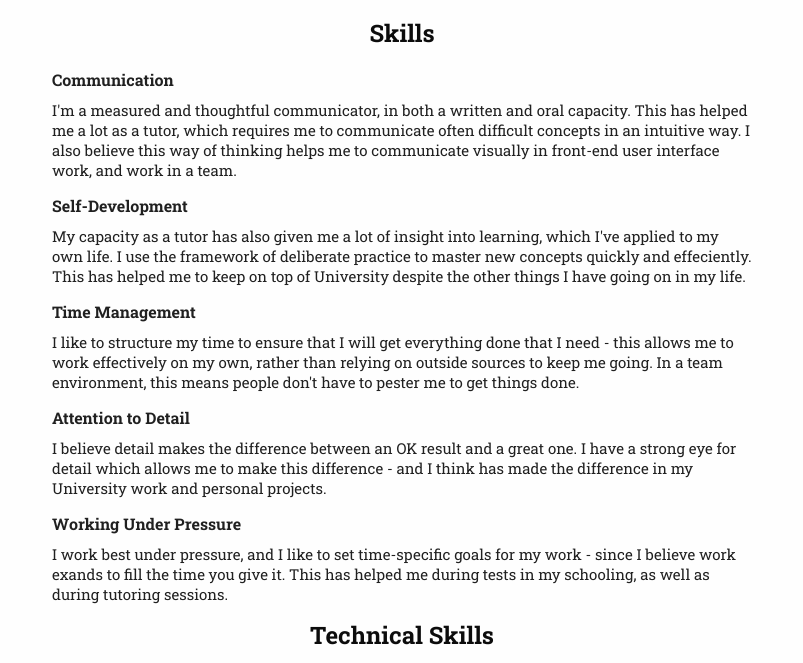
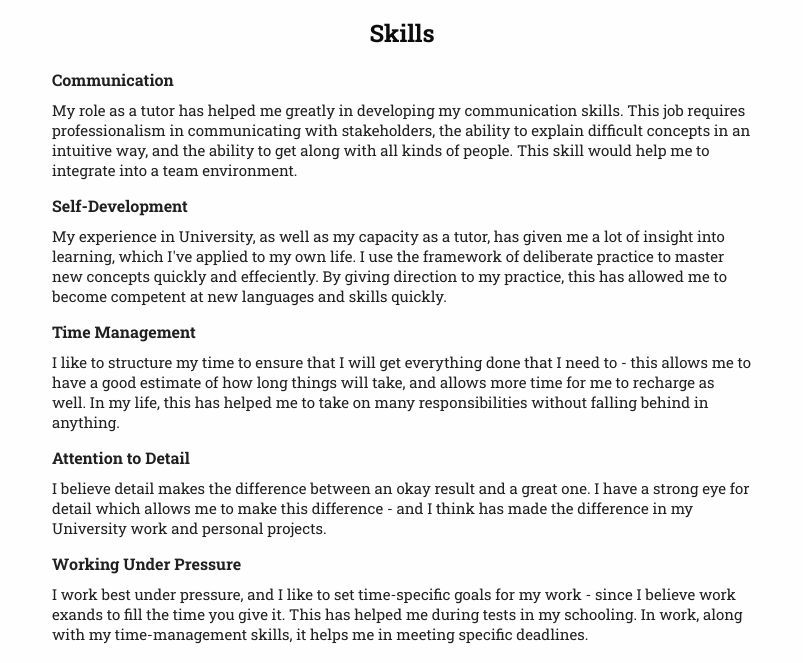
Before and after one commit to mathiasronimus/web-resume, a plain HTML site: page index.html in a window 1280 px wide. Shown: the part 111-774 px from the top of the page, without its empty margins (238-1041 px from the left). Drawn offline with Linux system fonts and the light colour scheme.

Commit message:
Rewrite skills

```diff
--- a/index.html
+++ b/index.html
@@ -27,15 +27,15 @@
     <section>
         <h1>Skills</h1>
         <p class="topic">Communication</p>
-        <p class="detail">I'm a measured and thoughtful communicator, in both a written and oral capacity. This has helped me a lot as a tutor, which requires me to communicate often difficult concepts in an intuitive way. I also believe this way of thinking helps me to communicate visually in front-end user interface work, and work in a team.</p>
+        <p class="detail">My role as a tutor has helped me greatly in developing my communication skills. This job requires professionalism in communicating with stakeholders, the ability to explain difficult concepts in an intuitive way, and the ability to get along with all kinds of people. This skill would help me to integrate into a team environment.</p>
         <p class="topic">Self-Development</p>
-        <p class="detail">My capacity as a tutor has also given me a lot of insight into learning, which I've applied to my own life. I use the framework of deliberate practice to master new concepts quickly and effeciently. This has helped me to keep on top of University despite the other things I have going on in my life.</p>
+        <p class="detail">My experience in University, as well as my capacity as a tutor, has given me a lot of insight into learning, which I've applied to my own life. I use the framework of deliberate practice to master new concepts quickly and effeciently. By giving direction to my practice, this has allowed me to become competent at new languages and skills quickly.</p>
         <p class="topic">Time Management</p>
-        <p class="detail">I like to structure my time to ensure that I will get everything done that I need - this allows me to work effectively on my own, rather than relying on outside sources to keep me going. In a team environment, this means people don't have to pester me to get things done.</p>
+        <p class="detail">I like to structure my time to ensure that I will get everything done that I need to - this allows me to have a good estimate of how long things will take, and allows more time for me to recharge as well. In my life, this has helped me to take on many responsibilities without falling behind in anything.</p>
         <p class="topic">Attention to Detail</p>
-        <p class="detail">I believe detail makes the difference between an OK result and a great one. I have a strong eye for detail which allows me to make this difference - and I think has made the difference in my University work and personal projects.</p>
+        <p class="detail">I believe detail makes the difference between an okay result and a great one. I have a strong eye for detail which allows me to make this difference - and I think has made the difference in my University work and personal projects.</p>
         <p class="topic">Working Under Pressure</p>
-        <p class="detail">I work best under pressure, and I like to set time-specific goals for my work - since I believe work exands to fill the time you give it. This has helped me during tests in my schooling, as well as during tutoring sessions.</p>
+        <p class="detail">I work best under pressure, and I like to set time-specific goals for my work - since I believe work exands to fill the time you give it. This has helped me during tests in my schooling. In work, along with my time-management skills, it helps me in meeting specific deadlines.</p>
     </section>
     <section>
         <h1>Technical Skills</h1>
```
